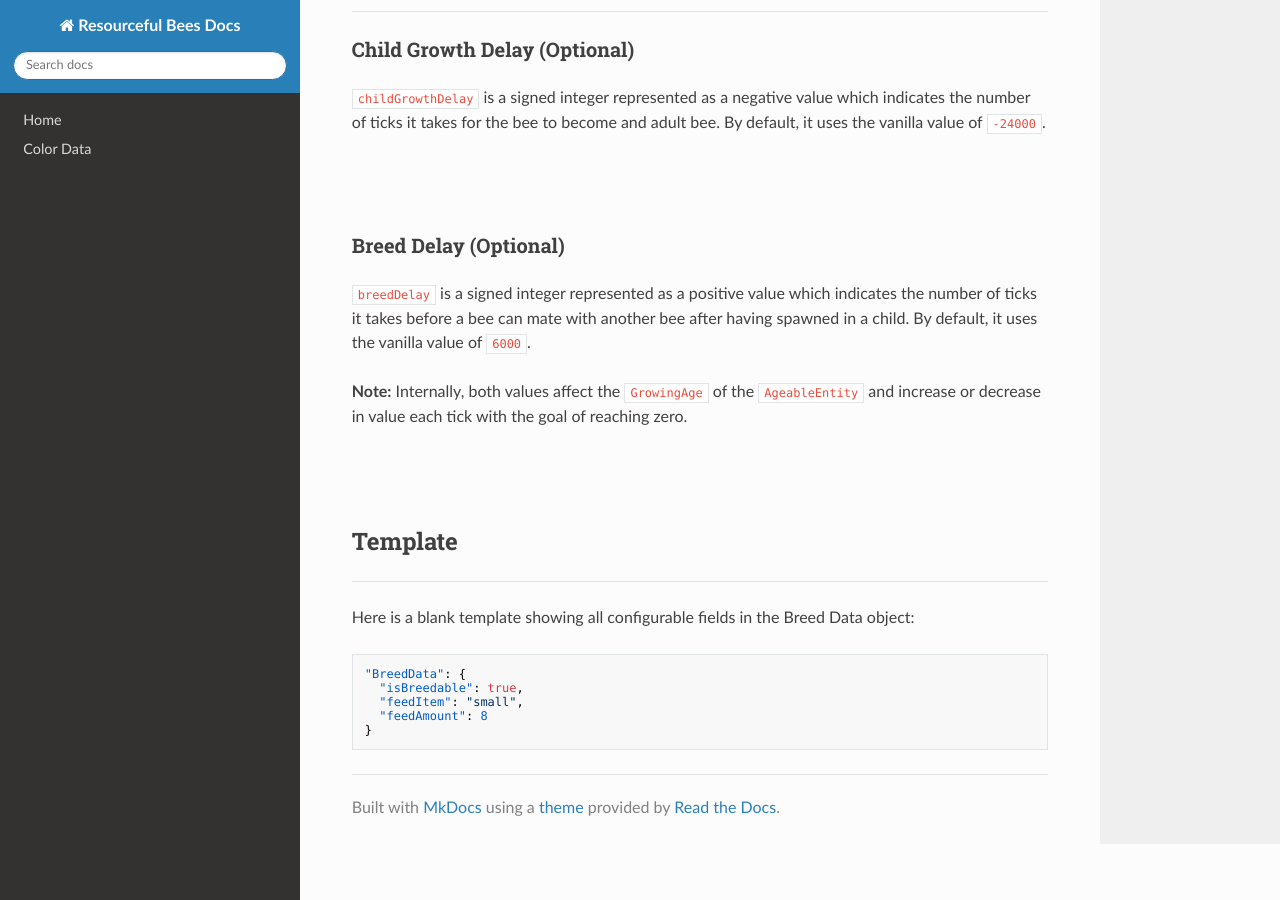
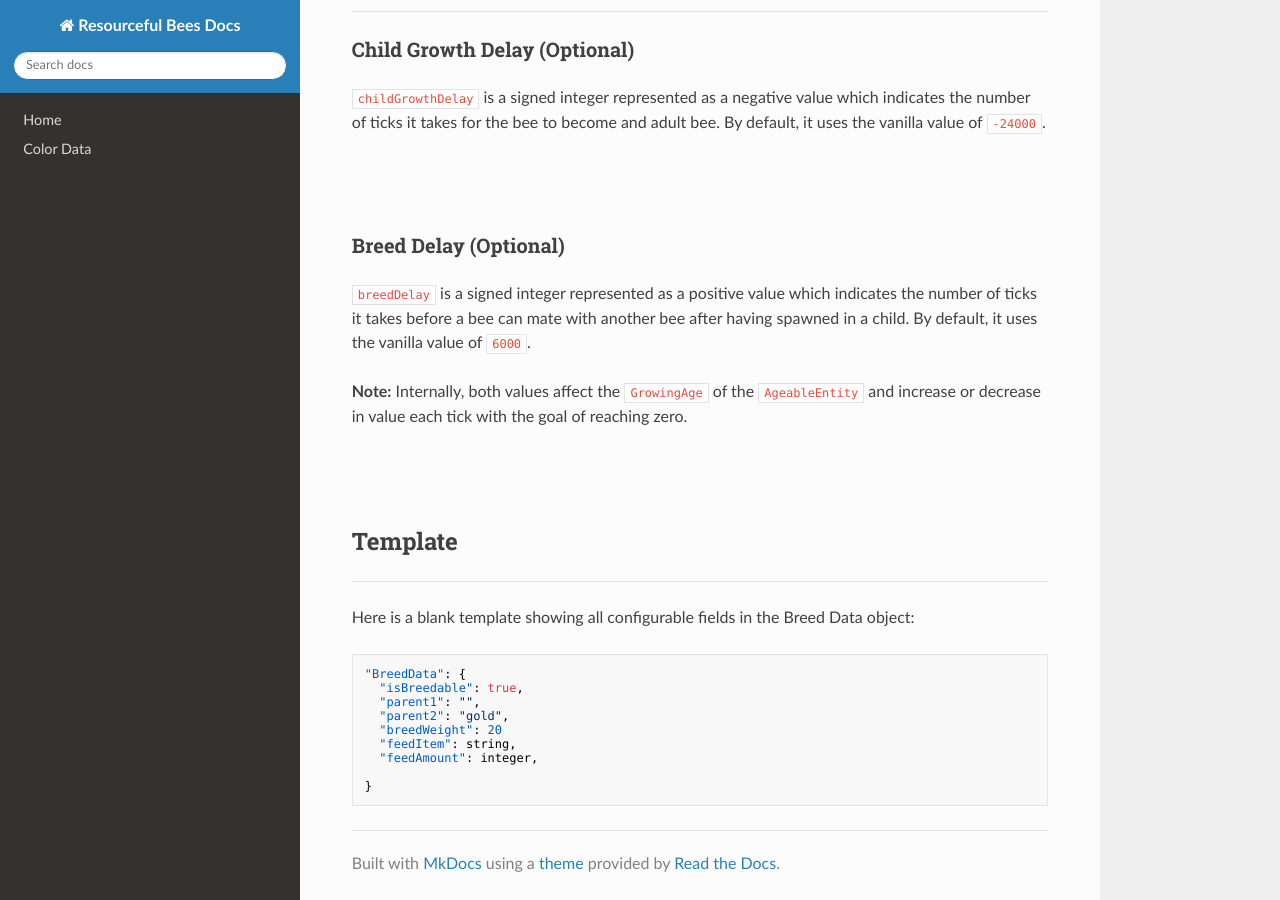
Before and after one commit to Team-Resourceful/ResourcefulBeesDocs, an MkDocs documentation site: the page built from docs/bee_data/breed_data.md, in a window 1280 px wide and 900 px high, scrolled down 3133 px. Built offline with MkDocs 1.6.1, drawn with Linux system fonts in a browser that asks for light colours; nearby versions of some CDN libraries.

Commit message:
docs/bee_data/breed_data.md updated from https://stackedit.io/

````diff
--- a/docs/bee_data/breed_data.md
+++ b/docs/bee_data/breed_data.md
@@ -144,12 +144,16 @@ Here is a blank template showing all configurable fields in the Breed Data objec
 ```json
 "BreedData": {
   "isBreedable": true,
-  "feedItem": "small",
-  "feedAmount": 8
+  "parent1": "",
+  "parent2": "gold",
+  "breedWeight": 20
+  "feedItem": string,
+  "feedAmount": integer,
+
 }
 ```
 <!--stackedit_data:
-eyJoaXN0b3J5IjpbMzEyNTczMjA4LDI4NTc1Mzk2NiwtMTk5Mj
-k0NTQxOCwtMTExMzk3ODgxMCwxMDc4MDUwNTIsLTc1MzkxNzMw
-MSw4MTAwMTc3MTldfQ==
+eyJoaXN0b3J5IjpbMjA0ODY1ODcyNywyODU3NTM5NjYsLTE5OT
+I5NDU0MTgsLTExMTM5Nzg4MTAsMTA3ODA1MDUyLC03NTM5MTcz
+MDEsODEwMDE3NzE5XX0=
 -->
````
